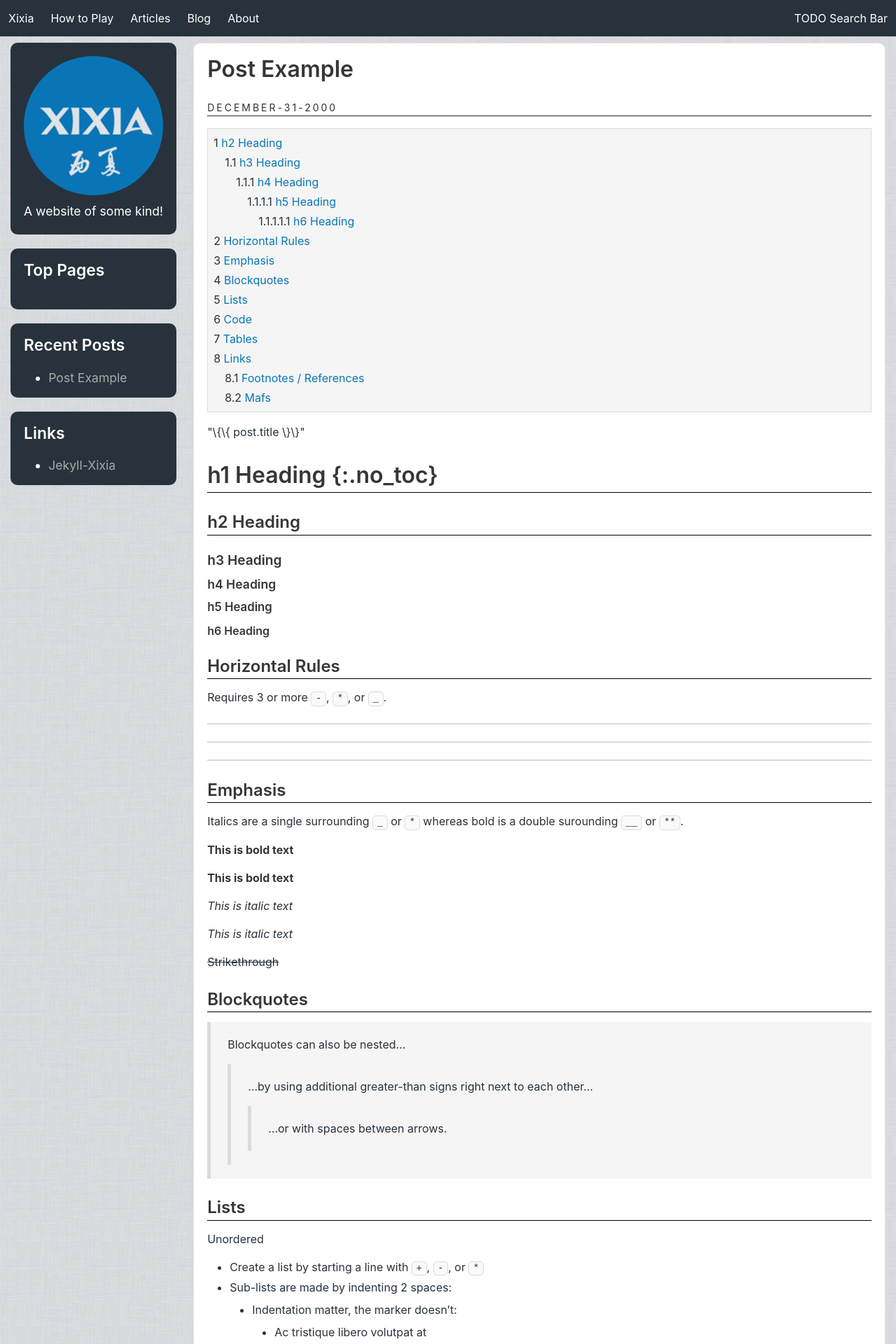
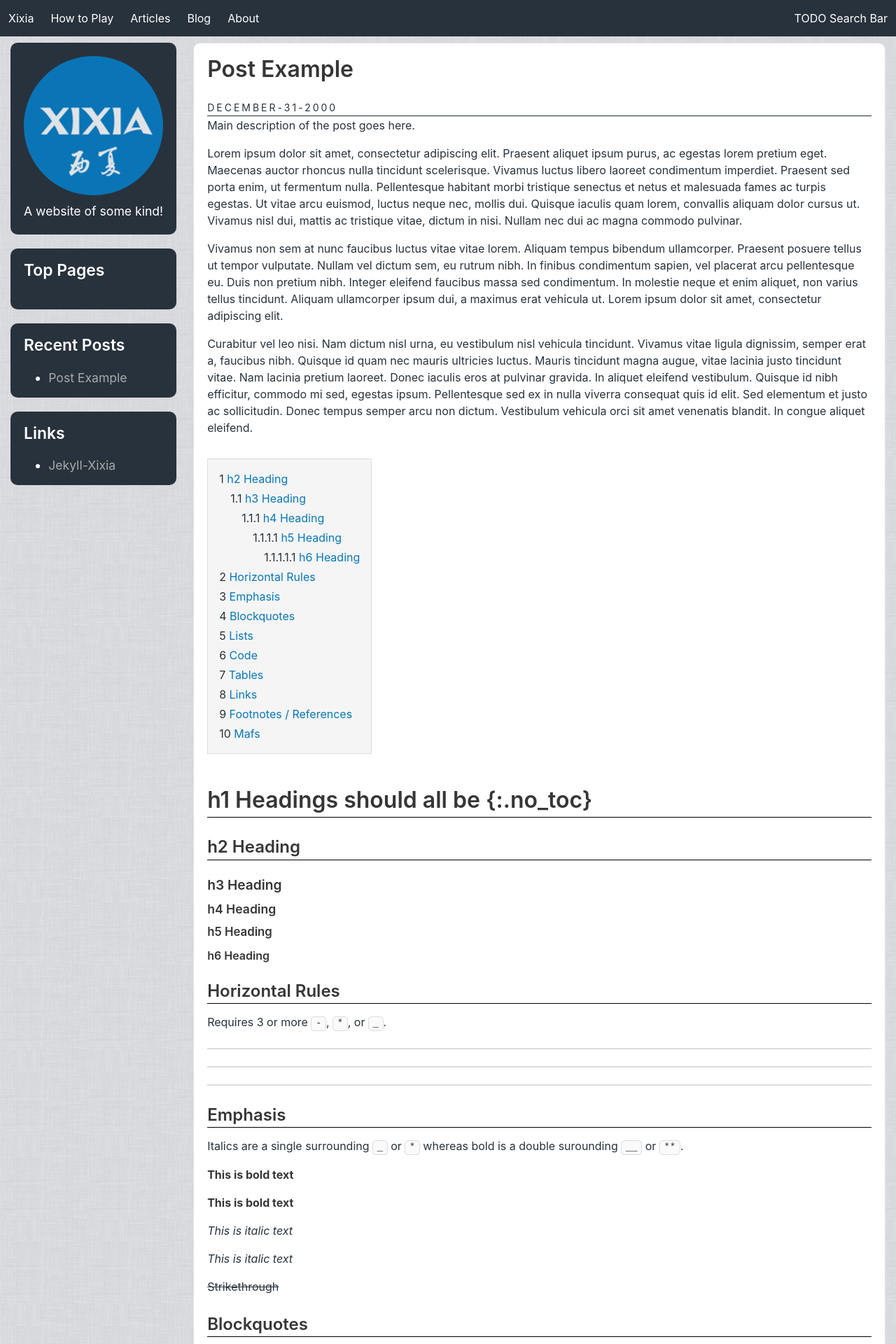
Before and after one commit to JJscott/JJScott.github.io, a Jekyll site: the page built from _posts/2000-12-31-post-template.markdown, in a window 1280 px wide. Shown: the top 1920 px of the page at 70% size. Built offline with Jekyll 4.4.1, drawn with Linux system fonts in a browser that asks for light colours; formulas are drawn with MathJax 3.

Commit message:
made toc inline

```diff
--- a/_posts/2000-12-31-post-template.markdown
+++ b/_posts/2000-12-31-post-template.markdown
@@ -8,13 +8,21 @@ description: A Post example written in kramdom for testing elements.
 mathjax: true
 ---
 
+Main description of the post goes here.
+
+Lorem ipsum dolor sit amet, consectetur adipiscing elit. Praesent aliquet ipsum purus, ac egestas lorem pretium eget. Maecenas auctor rhoncus nulla tincidunt scelerisque. Vivamus luctus libero laoreet condimentum imperdiet. Praesent sed porta enim, ut fermentum nulla. Pellentesque habitant morbi tristique senectus et netus et malesuada fames ac turpis egestas. Ut vitae arcu euismod, luctus neque nec, mollis dui. Quisque iaculis quam lorem, convallis aliquam dolor cursus ut. Vivamus nisl dui, mattis ac tristique vitae, dictum in nisi. Nullam nec dui ac magna commodo pulvinar.
+
+Vivamus non sem at nunc faucibus luctus vitae vitae lorem. Aliquam tempus bibendum ullamcorper. Praesent posuere tellus ut tempor vulputate. Nullam vel dictum sem, eu rutrum nibh. In finibus condimentum sapien, vel placerat arcu pellentesque eu. Duis non pretium nibh. Integer eleifend faucibus massa sed condimentum. In molestie neque et enim aliquet, non varius tellus tincidunt. Aliquam ullamcorper ipsum dui, a maximus erat vehicula ut. Lorem ipsum dolor sit amet, consectetur adipiscing elit.
+
+Curabitur vel leo nisi. Nam dictum nisl urna, eu vestibulum nisl vehicula tincidunt. Vivamus vitae ligula dignissim, semper erat a, faucibus nibh. Quisque id quam nec mauris ultricies luctus. Mauris tincidunt magna augue, vitae lacinia justo tincidunt vitae. Nam lacinia pretium laoreet. Donec iaculis eros at pulvinar gravida. In aliquet eleifend vestibulum. Quisque id nibh efficitur, commodo mi sed, egestas ipsum. Pellentesque sed ex in nulla viverra consequat quis id elit. Sed elementum et justo ac sollicitudin. Donec tempus semper arcu non dictum. Vestibulum vehicula orci sit amet venenatis blandit. In congue aliquet eleifend.
+
+<!-- Table of contents goes first -->
 1. TOC
 {:toc}
 
-<p>"\{\{ post.title \}\}"</p>
 
 
-# h1 Heading \{:.no_toc\}
+# h1 Headings should all be \{:.no_toc\}
 {:.no_toc}
 ## h2 Heading
 ### h3 Heading
@@ -144,7 +152,7 @@ Center and Right aligned columns with footer
 [link with title](http://nodeca.github.io/pica/demo/ "title text!")
 
 
-### Footnotes / References
+## Footnotes / References
 
 Footnote 1 link[^first].
 
@@ -155,7 +163,7 @@ Inline footnote^[Text of inline footnote] definition.
 Duplicated footnote reference[^second].
 
 
-### Mafs
+## Mafs
 
 Inline math equation: $$\omega = d\phi / dt$$. Display
 math should get its own line like so:
@@ -165,6 +173,7 @@ $$I = \int \rho R^{2} dV$$
 And note that you can backslash-escape any punctuation characters
 which you wish to be displayed literally, ex.: \`foo\`, \*bar\*, etc.
 
+---
 
 [^first]: Footnote **can have markup** and multiple paragraphs.
 
--- a/_sass/xixia/_page.scss
+++ b/_sass/xixia/_page.scss
@@ -82,6 +82,7 @@ $page-table-foot-cell-background-color: $white-ter !default;
 
   // underline
   h1, h2 {
+    clear: both;
     &:after {
       content: ' ';
       display: block;
@@ -106,11 +107,12 @@ $page-table-foot-cell-background-color: $white-ter !default;
 
   // specific styling for Kramdown {:TOC}
   ol#markdown-toc {
+    display: inline-block;
     background-color: $white-ter;
     border: 1px solid $border;
     counter-reset: item;
     margin-left: 0em;
-    padding: 0.5em;
+    padding: 1em;
     li {
       display: block;
       &:before { content: counters(item, ".") " "; counter-increment: item; }
```
